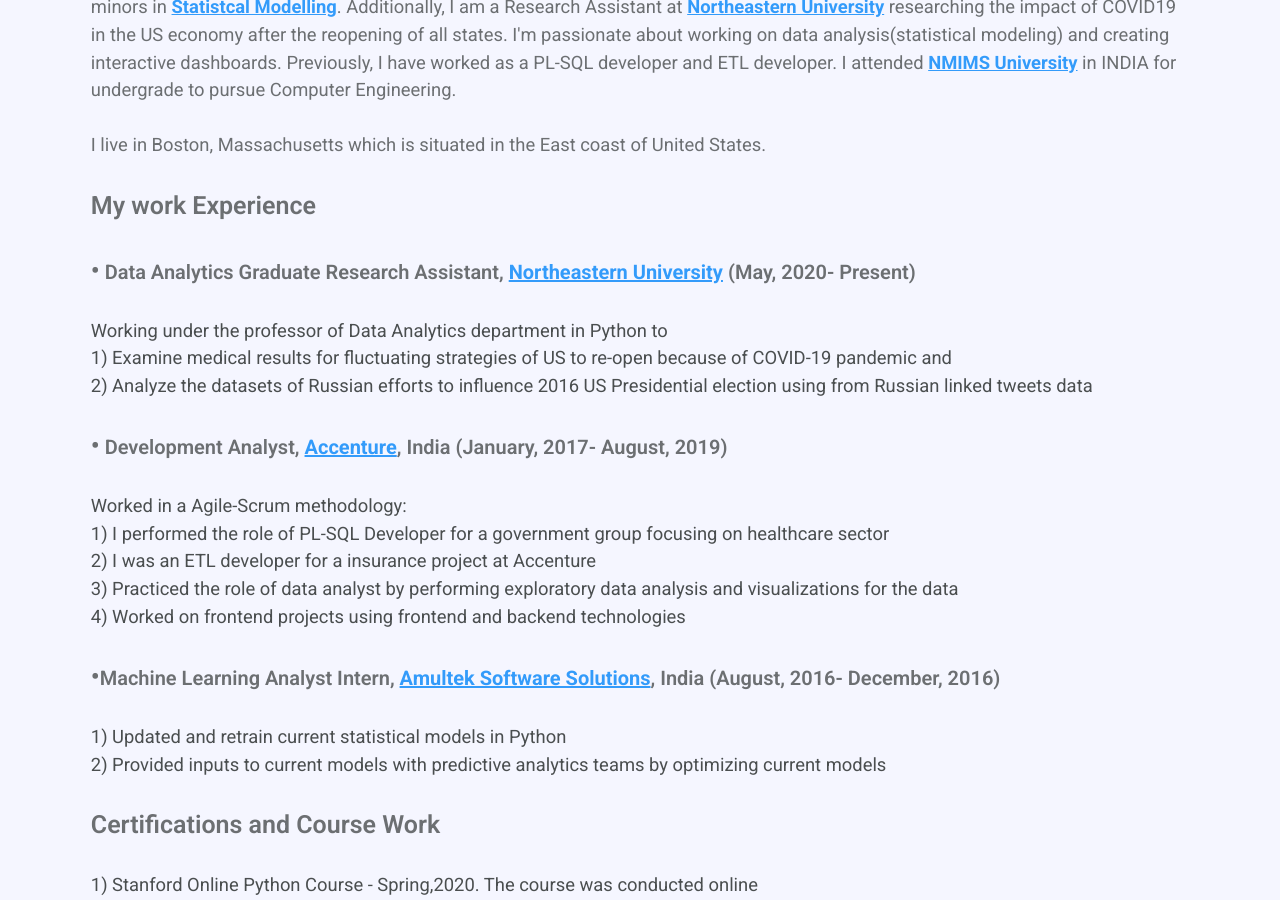
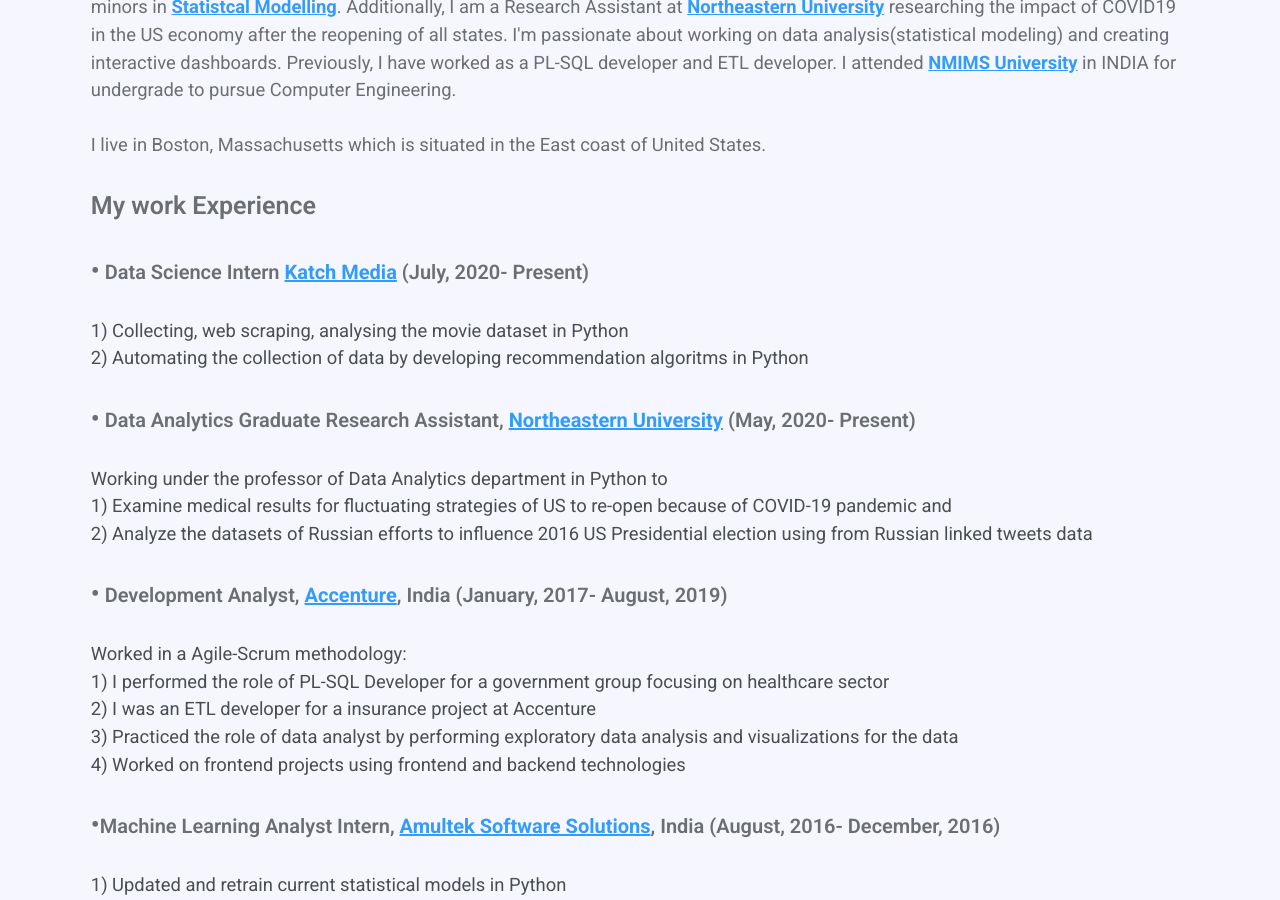
Before and after one commit to chigzz-github/chigzz_portfolio, a Jekyll site: the page built from using-subcategories.html, in a window 1280 px wide and 900 px high, scrolled down 540 px. Built offline with Jekyll 4.4.1, drawn with Linux system fonts in a browser that asks for light colours; nearby versions of some CDN libraries; comment, search, counter and statistics services are not loaded.

Commit message:
adding the changes to the category page

```diff
--- a/_layouts/category.html
+++ b/_layouts/category.html
@@ -49,6 +49,16 @@
 			<div><p style= "font-size:25px">My work Experience</p></div>
 			<div>&nbsp;&nbsp;&nbsp;&nbsp;&nbsp;&nbsp;&nbsp;&nbsp;&nbsp;&nbsp;&nbsp;&nbsp;&nbsp;&nbsp;&nbsp;&nbsp;&nbsp;&nbsp;&nbsp;&nbsp;&nbsp;&nbsp;&nbsp;&nbsp;&nbsp;&nbsp;&nbsp;&nbsp;&nbsp;&nbsp;&nbsp;&nbsp;&nbsp;&nbsp;&nbsp;&nbsp;&nbsp;&nbsp;&nbsp;&nbsp;&nbsp;&nbsp;&nbsp;&nbsp;&nbsp;&nbsp;&nbsp;&nbsp;&nbsp;&nbsp;&nbsp;&nbsp;&nbsp;&nbsp;&nbsp;&nbsp;&nbsp;&nbsp;&nbsp;</div>
 			<div>&nbsp;&nbsp;&nbsp;&nbsp;&nbsp;&nbsp;&nbsp;&nbsp;&nbsp;&nbsp;&nbsp;&nbsp;&nbsp;&nbsp;&nbsp;&nbsp;&nbsp;&nbsp;&nbsp;&nbsp;&nbsp;&nbsp;&nbsp;&nbsp;&nbsp;&nbsp;&nbsp;&nbsp;&nbsp;&nbsp;&nbsp;&nbsp;&nbsp;&nbsp;&nbsp;&nbsp;&nbsp;&nbsp;&nbsp;&nbsp;&nbsp;&nbsp;&nbsp;&nbsp;&nbsp;&nbsp;&nbsp;&nbsp;&nbsp;&nbsp;&nbsp;&nbsp;&nbsp;&nbsp;&nbsp;&nbsp;&nbsp;&nbsp;&nbsp;</div>
+
+			<p style= "font-size:20px"><span style= "font-size:25px">•</span> Data Science Intern <a href="https://katch-media.com/" target="_blank" style="color:#0385F9"><u>Katch Media</u></a> <span>(July, 2020- Present)</span></p>
+           			<div>&nbsp;&nbsp;&nbsp;&nbsp;&nbsp;&nbsp;&nbsp;&nbsp;&nbsp;&nbsp;&nbsp;&nbsp;&nbsp;&nbsp;&nbsp;&nbsp;&nbsp;&nbsp;&nbsp;&nbsp;&nbsp;&nbsp;&nbsp;&nbsp;&nbsp;&nbsp;&nbsp;&nbsp;&nbsp;&nbsp;&nbsp;&nbsp;&nbsp;&nbsp;&nbsp;&nbsp;&nbsp;&nbsp;&nbsp;&nbsp;&nbsp;&nbsp;&nbsp;&nbsp;&nbsp;&nbsp;&nbsp;&nbsp;&nbsp;&nbsp;&nbsp;&nbsp;&nbsp;&nbsp;&nbsp;&nbsp;&nbsp;&nbsp;&nbsp;</div>
+
+		   1) Collecting, web scraping, analysing the movie dataset in Python
+		   			<div>&nbsp;&nbsp;&nbsp;&nbsp;&nbsp;&nbsp;&nbsp;&nbsp;&nbsp;&nbsp;&nbsp;&nbsp;&nbsp;&nbsp;&nbsp;&nbsp;&nbsp;&nbsp;&nbsp;&nbsp;&nbsp;&nbsp;&nbsp;&nbsp;&nbsp;&nbsp;</div>
+
+           2) Automating the collection of data by developing recommendation algoritms in Python
+		  <div><br></br></div>
+		  <div>&nbsp;&nbsp;&nbsp;&nbsp;&nbsp;&nbsp;&nbsp;&nbsp;&nbsp;&nbsp;&nbsp;&nbsp;&nbsp;&nbsp;&nbsp;&nbsp;&nbsp;&nbsp;</div>
 
 		    <p style= "font-size:20px"><span style= "font-size:25px">•</span> Data Analytics Graduate Research Assistant, <a href="https://www.northeastern.edu/" target="_blank" style="color:#0385F9"><u>Northeastern University</u></a> <span>(May, 2020- Present)</span></p>
            			<div>&nbsp;&nbsp;&nbsp;&nbsp;&nbsp;&nbsp;&nbsp;&nbsp;&nbsp;&nbsp;&nbsp;&nbsp;&nbsp;&nbsp;&nbsp;&nbsp;&nbsp;&nbsp;&nbsp;&nbsp;&nbsp;&nbsp;&nbsp;&nbsp;&nbsp;&nbsp;&nbsp;&nbsp;&nbsp;&nbsp;&nbsp;&nbsp;&nbsp;&nbsp;&nbsp;&nbsp;&nbsp;&nbsp;&nbsp;&nbsp;&nbsp;&nbsp;&nbsp;&nbsp;&nbsp;&nbsp;&nbsp;&nbsp;&nbsp;&nbsp;&nbsp;&nbsp;&nbsp;&nbsp;&nbsp;&nbsp;&nbsp;&nbsp;&nbsp;</div>
```
